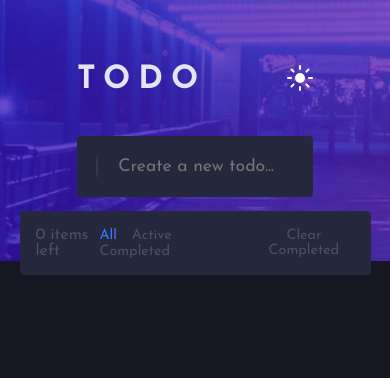
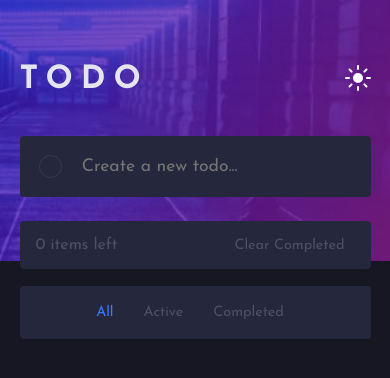
Before and after one commit to Abels-dev/to-do-app, a plain HTML site: page index.html in a window 390 px wide. Drawn offline with Linux system fonts and the light colour scheme.

Commit message:
made it mobile resposive

```diff
--- a/style.css
+++ b/style.css
@@ -35,6 +35,8 @@ button {
 header {
    width: 100%;
    padding: 4rem;
+   padding-left: 1rem;
+   padding-right: 1rem;
    background-image: url("images/bg-desktop-dark.jpg");
    background-size: cover;
    background-repeat: no-repeat;
@@ -54,6 +56,9 @@ header {
 }
 header h1 {
    letter-spacing: 8px;
+}
+main {
+   padding-bottom: 50px;
 }
 .create-task {
    display: flex;
@@ -100,7 +105,6 @@ label img {
    border-radius: 4px;
    margin: auto;
    margin-top: -50px;
-   margin-bottom: 50px;
 }
 .task {
    border-bottom: 1px solid var(--border-color);
@@ -170,3 +174,38 @@ body.light-mode {
    --secondary-text-color: hsl(236, 9%, 61%);
    --checked-task-color: hsl(234, 39%, 85%);
 }
+
+@media screen and (max-width: 600px) {
+   header {
+      padding-left: 0;
+      padding-right: 0;
+      background-image: url("images/bg-mobile-dark.jpg");
+   }
+   .header-light-mode {
+      background-image: url("images/bg-mobile-light.jpg");
+   }
+   .task-container {
+      margin-top: -40px;
+      position: relative;
+      margin-bottom: 50px;
+   }
+   .task-status {
+      position: absolute;
+      bottom: -70px;
+      left: 0;
+      display: flex;
+      align-items: center;
+      justify-content: center;
+      gap: 20px;
+      padding: 1.2rem;
+      background-color: var(--bg-color-task);
+      border-radius: 4px;
+      width: 100%;
+   }
+   .task p {
+      max-width: 75%;
+   }
+   .remove-btn {
+      display: block;
+   }
+}
```
